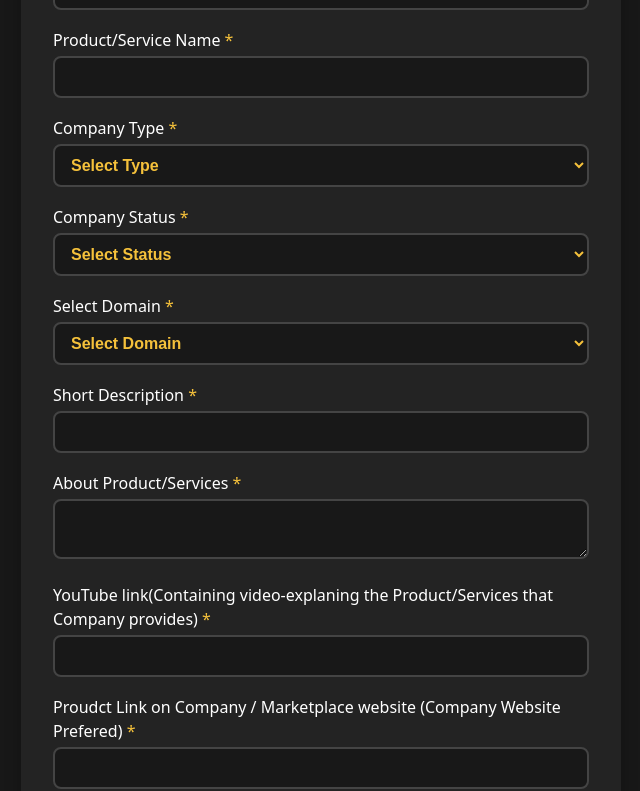
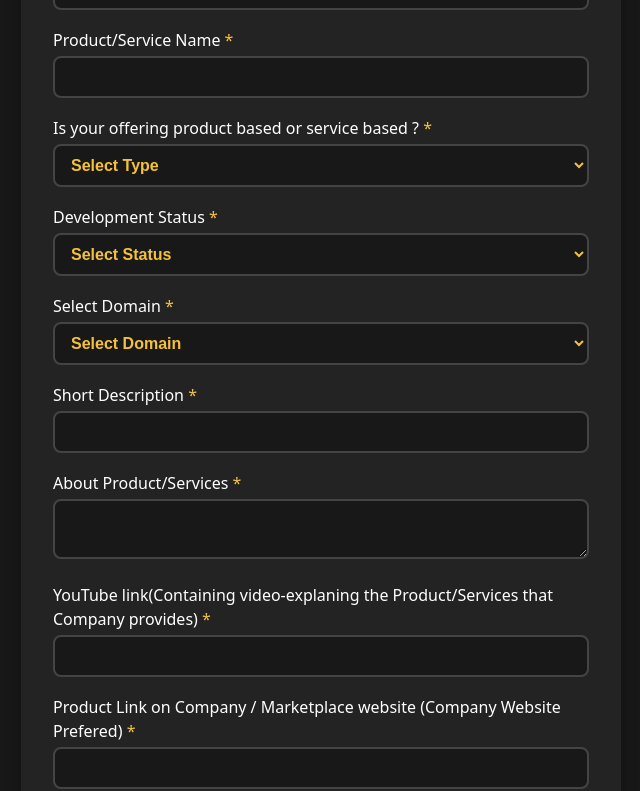
Before and after one commit to poojaawandkar/marketplaceStartupNationIndia, a React (Vite) app: page /register in a window 1280 px wide. Shown: the part 451-1242 px from the top of the page, without its empty margins (319-959 px from the left). Built offline with nearby package versions, Linux system fonts and the light colour scheme.

Commit message:
Initial commit for deployment

```diff
--- a/src/App.jsx
+++ b/src/App.jsx
@@ -290,7 +290,7 @@ function Marketplace() {
           onClick={() => navigate('/register')}
           className="marketplace-register-btn"
         >
-          Register Your Product
+          Register Your Product/Services
         </button>
         {/* <div className="marketplace-search-col">
           <label htmlFor="type-filter" className="marketplace-search-label">Find Services</label>
@@ -492,7 +492,8 @@ function Marketplace() {
   );
 }
 
-// Helper function to convert YouTube URLs to embed format
+// Helper function to convert
+// URLs to embed format
 function getYouTubeEmbedUrl(url) {
   if (!url) return '';
   const shortMatch = url.match(/youtu\.be\/([a-zA-Z0-9_-]+)/);
--- a/src/CompanyRegistrationForm.jsx
+++ b/src/CompanyRegistrationForm.jsx
@@ -290,7 +290,7 @@ function CompanyRegistrationForm() {
               {errors.productName && <div className="company-form-error">{errors.productName}</div>}
             </div>
             <div className="company-form-group">
-              <label>Company Type<span className="company-form-required"> *</span></label><br />
+              <label>Is your offering product based or service based ?<span className="company-form-required"> *</span></label><br />
               <select name="type" value={form.type} onChange={handleChange} className="company-form-input">
                 <option value="">Select Type</option>
                 <option value="Product-based">Product-based</option>
@@ -299,7 +299,7 @@ function CompanyRegistrationForm() {
               {errors.type && <div className="company-form-error">{errors.type}</div>}
             </div>
             <div className="company-form-group">
-              <label>Company Status<span className="company-form-required"> *</span></label><br />
+              <label>Development Status<span className="company-form-required"> *</span></label><br />
               <select name="status" value={form.status} onChange={handleChange} className="company-form-input">
                 <option value="">Select Status</option>
                 <option value="Developed">Developed</option>
@@ -331,7 +331,7 @@ function CompanyRegistrationForm() {
               {errors.youtubelink && <div className="company-form-error">{errors.youtubelink}</div>}
             </div>
             <div className="company-form-group">
-              <label>Proudct Link on Company / Marketplace website (Company Website Prefered)<span className="company-form-required"> *</span></label><br />
+              <label>Product Link on Company / Marketplace website (Company Website Prefered)<span className="company-form-required"> *</span></label><br />
               <input name="buyLink" value={form.buyLink} onChange={handleChange} className="company-form-input" />
               {errors.buyLink && <div className="company-form-error">{errors.buyLink}</div>}
             </div>
```
